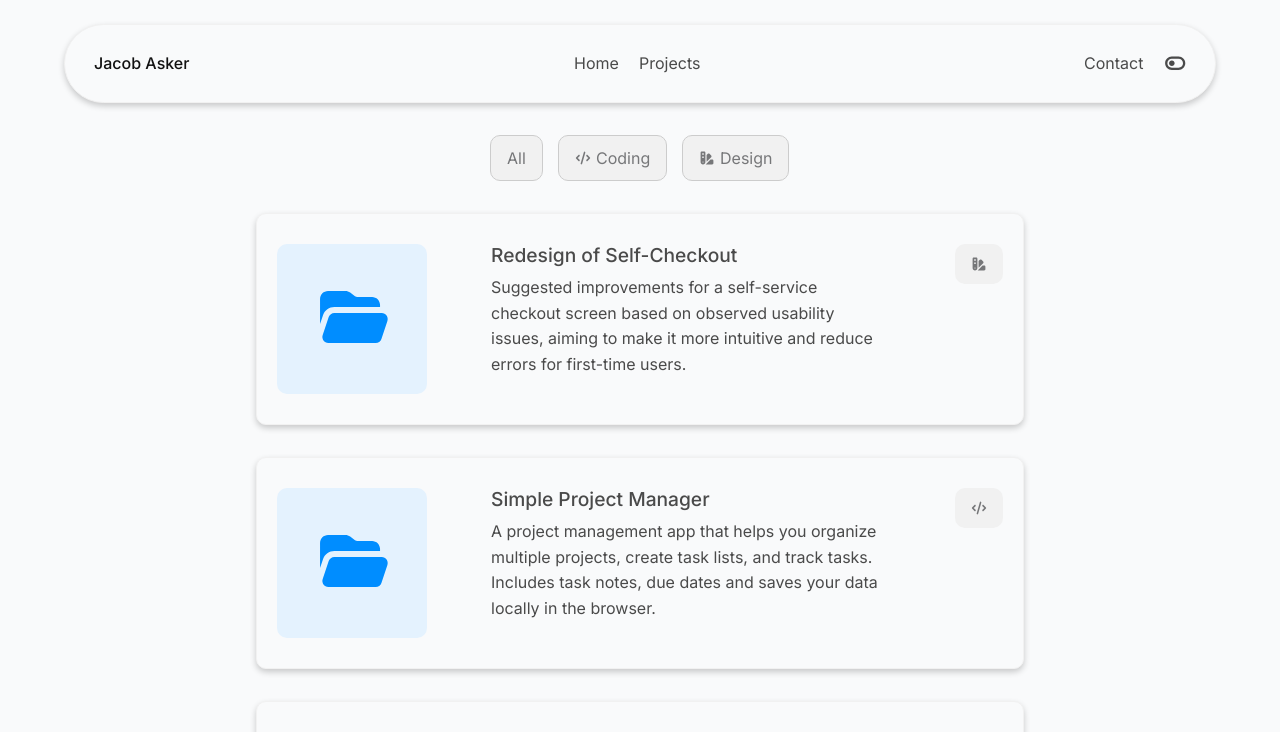
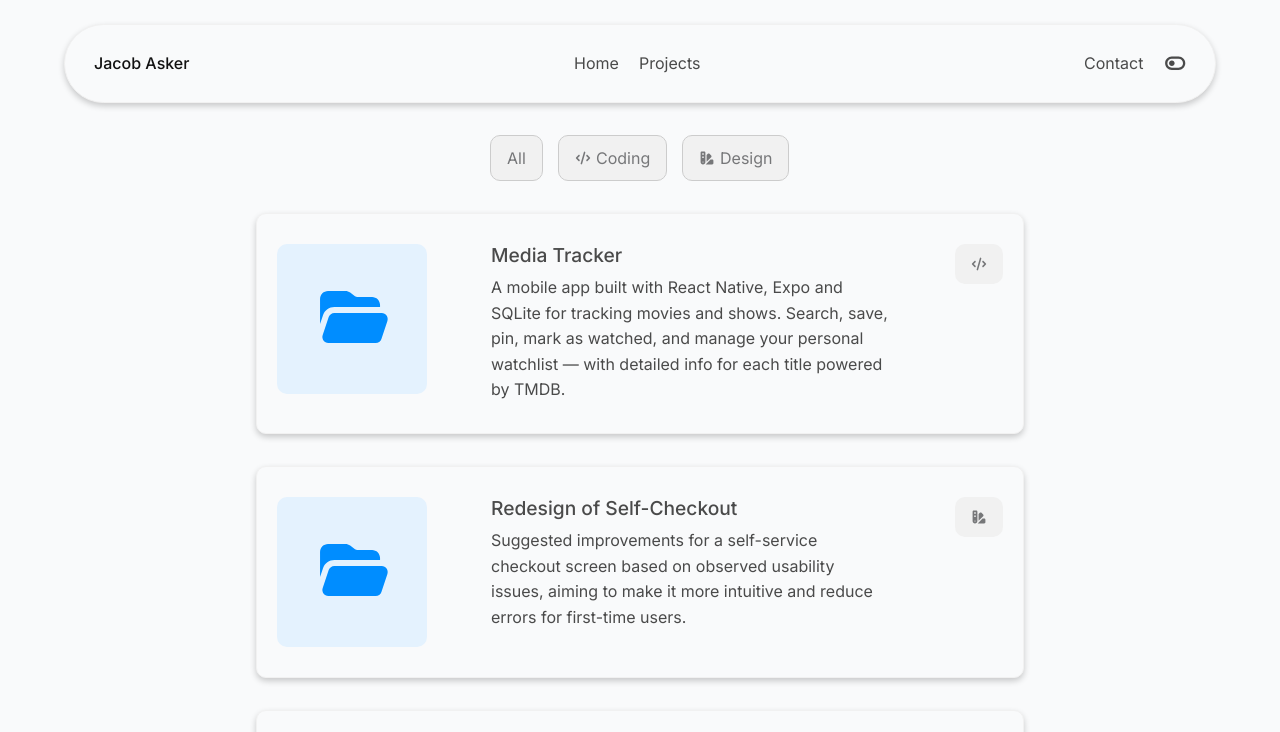
Before and after one commit to Jackan04/Portfolio, a React (Vite) app: page /#/projects in a window 1280 px wide. Shown: the top 732 px of the page. Built offline with nearby package versions, Linux system fonts and the light colour scheme.

Commit message:
Added new project

```diff
--- a/src/data/projects.js
+++ b/src/data/projects.js
@@ -1,22 +1,32 @@
 const projects = [
+  {
+    category: "Coding",
+    href: "https://github.com/Jackan04/MediaTracker?tab=readme-ov-file",
+    title: "Media Tracker",
+    description:
+      "A mobile app built with React Native, Expo and SQLite for tracking movies and shows. Search, save, pin, mark as watched, and manage your personal watchlist — with detailed info for each title powered by TMDB.",
+  },
   {
     category: "Design",
     href: "https://www.linkedin.com/pulse/designcase-förbättring-av-självbetjäningskassa-jacob-asker-hva4e/?trackingId=T%2BxvKZHHRFeXrygYROiDBg%3D%3D",
     title: "Redesign of Self-Checkout",
-        description: "Suggested improvements for a self-service checkout screen based on observed usability issues, aiming to make it more intuitive and reduce errors for first-time users."
+    description:
+      "Suggested improvements for a self-service checkout screen based on observed usability issues, aiming to make it more intuitive and reduce errors for first-time users.",
   },
   {
     category: "Coding",
     href: "https://github.com/Jackan04/Task-Manager",
     title: "Simple Project Manager",
-        description: "A project management app that helps you organize multiple projects, create task lists, and track tasks. Includes task notes, due dates and saves your data locally in the browser."
+    description:
+      "A project management app that helps you organize multiple projects, create task lists, and track tasks. Includes task notes, due dates and saves your data locally in the browser.",
   },
   {
     category: "Coding",
     href: "https://github.com/Jackan04/Task-app",
     title: "Simple Todo List",
-        description: "A minimal, delightful todo app with due dates, completion tracking, and task statistics. Features local storage persistence in the browser."
-    }
+    description:
+      "A minimal, delightful todo app with due dates, completion tracking, and task statistics. Features local storage persistence in the browser.",
+  },
 ];
 
 export default projects;
```
Lines whose indentation alone changed are shown as unchanged.
